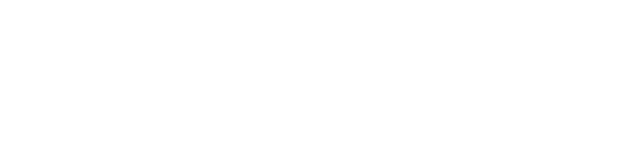
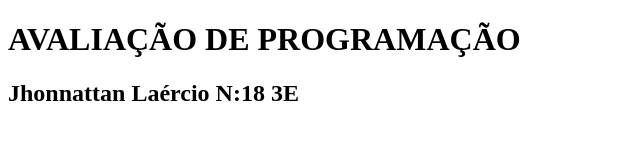
Before and after one commit to JhonnattanVilasBoas/avalia-ao-de-programas, a plain HTML site: page index.html in a window 1280 px wide. Shown: the whole page, without its empty margins (0-640 px from the left). Drawn offline with Linux system fonts and the light colour scheme.

Commit message:
Update index.html

```diff
--- a/index.html
+++ b/index.html
@@ -7,6 +7,8 @@
     <title>Document</title>
 </head>
 <body>
+  <h1> AVALIAÇÃO DE PROGRAMAÇÃO </h1>
+    <h2> Jhonnattan Laércio N:18 3E </h2>
 
 </body>
 </html>
```
